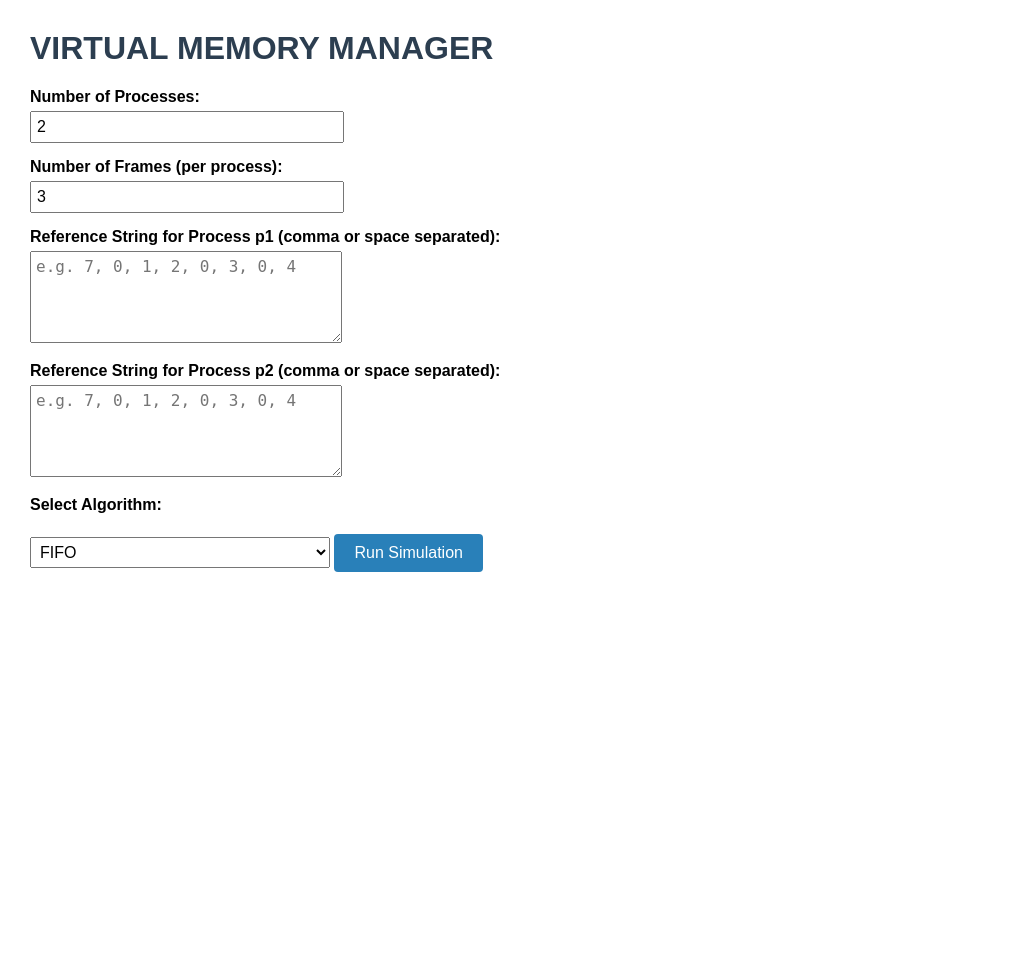
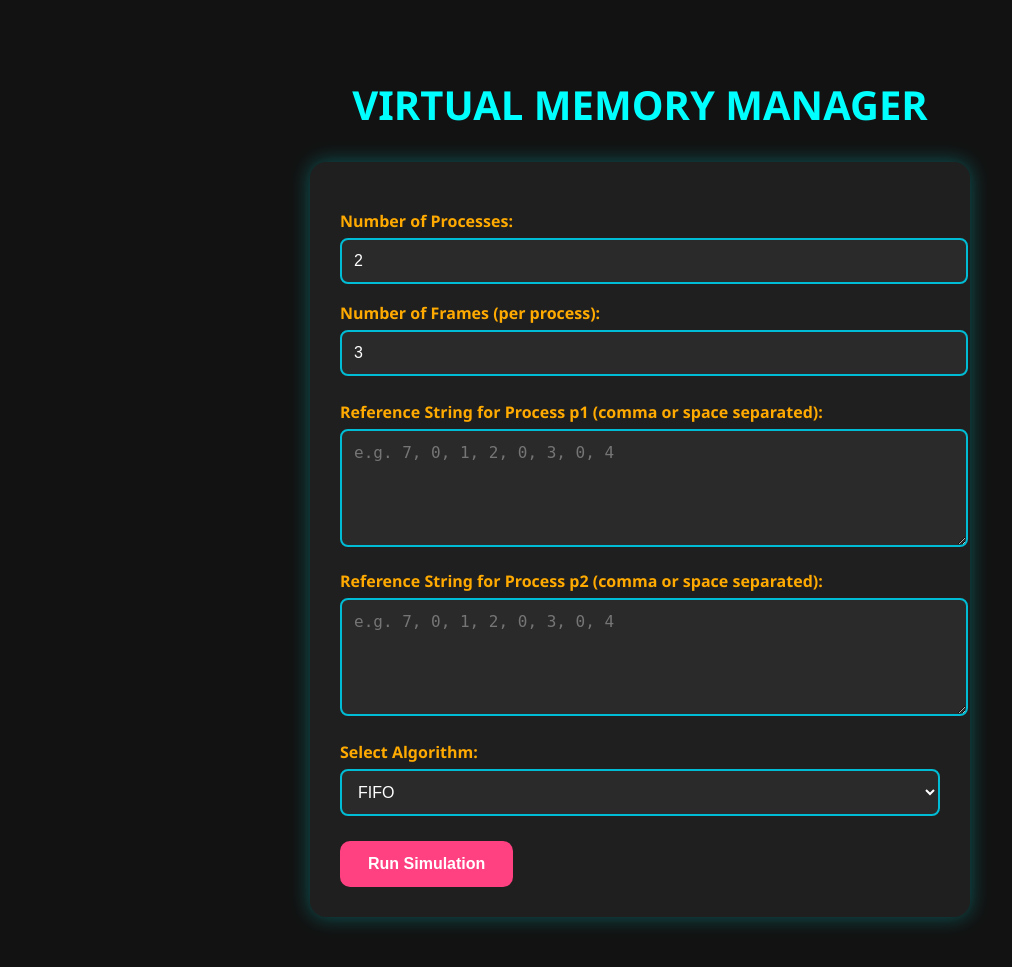
Before and after one commit to anushkachauhan234/ospbl, a Flask app: page / in a window 1280 px wide. Shown: the whole page, without its empty margins (0-1012 px from the left). Before the commit the page ends 572 px from the top, so only its background shows below. Run offline with Flask 3, Linux system fonts and the light colour scheme.

Commit message:
Your commit message here

```diff
--- /dev/null
+++ b/static/style.css
@@ -0,0 +1,81 @@
+body {
+    font-family: 'Segoe UI', Tahoma, Geneva, Verdana, sans-serif;
+    background: #121212;
+    color: #f1f1f1;
+    margin: 30px;
+    padding: 20px;
+  }
+
+  h1 {
+    color: #00ffff;
+    font-size: 2.5em;
+    text-align: center;
+    margin-bottom: 30px;
+  }
+
+  /* Form Box */
+  form {
+    background-color: #1f1f1f;
+    padding: 30px;
+    border-radius: 16px;
+    box-shadow: 0 0 20px rgba(0, 255, 255, 0.3);
+    max-width: 600px;
+    margin: auto;
+  }
+
+  label {
+    display: block;
+    margin-top: 18px;
+    font-weight: bold;
+    color: #ffaa00;
+  }
+
+  input[type=number],
+  textarea,
+  select {
+    width: 100%;
+    padding: 12px;
+    margin-top: 6px;
+    font-size: 16px;
+    border: 2px solid #00bcd4;
+    border-radius: 8px;
+    background-color: #2a2a2a;
+    color: #ffffff;
+    transition: border-color 0.3s, box-shadow 0.3s;
+  }
+
+  textarea {
+    height: 90px;
+    resize: vertical;
+  }
+
+  input:focus,
+  textarea:focus,
+  select:focus {
+    border-color: #ff4081;
+    box-shadow: 0 0 10px #ff4081;
+    outline: none;
+  }
+
+  button {
+    margin-top: 25px;
+    padding: 14px 28px;
+    font-size: 16px;
+    font-weight: bold;
+    color: white;
+    background-color: #ff4081;
+    border: none;
+    border-radius: 10px;
+    cursor: pointer;
+    transition: background-color 0.3s, transform 0.2s;
+  }
+
+  button:hover {
+    background-color: #e91e63;
+    transform: scale(1.05);
+  }
+
+  #referenceStrings {
+    margin-top: 25px;
+    margin-bottom: 20px;
+  }
--- a/templates/index.html
+++ b/templates/index.html
@@ -3,14 +3,8 @@
 <head>
 <meta charset="UTF-8" />
 <title>Virtual Memory Manager - Input</title>
-<style>
-  body { font-family: Arial, sans-serif; margin: 30px; }
-  h1 { color: #2c3e50; }
-  label { display: block; margin-top: 15px; font-weight: bold; }
-  input[type=number], textarea, select { width: 300px; padding: 5px; font-size: 16px; margin-top: 5px; }
-  textarea { height: 80px; }
-  button { margin-top: 20px; padding: 10px 20px; font-size: 16px; cursor: pointer; background-color: #2980b9; color: white; border: none; border-radius: 4px; }
-</style>
+<link rel="stylesheet" href="{{ url_for('static', filename='style.css') }}">
+
 <script>
 function updateReferenceInputs() {
   const num = document.getElementById('num_processes').value;
```
Also changed, not shown: static/result_style.css (added, +158 -0 lines), templates/result.html (+19 -66 lines).
